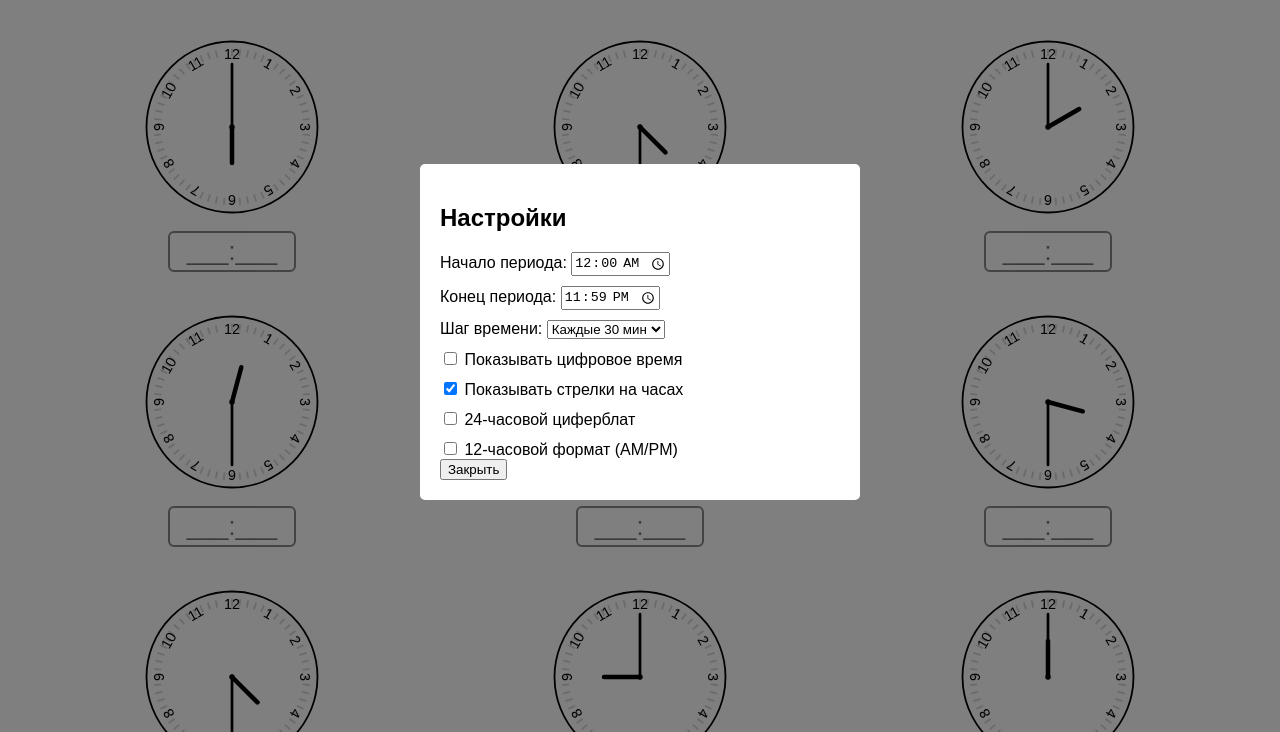
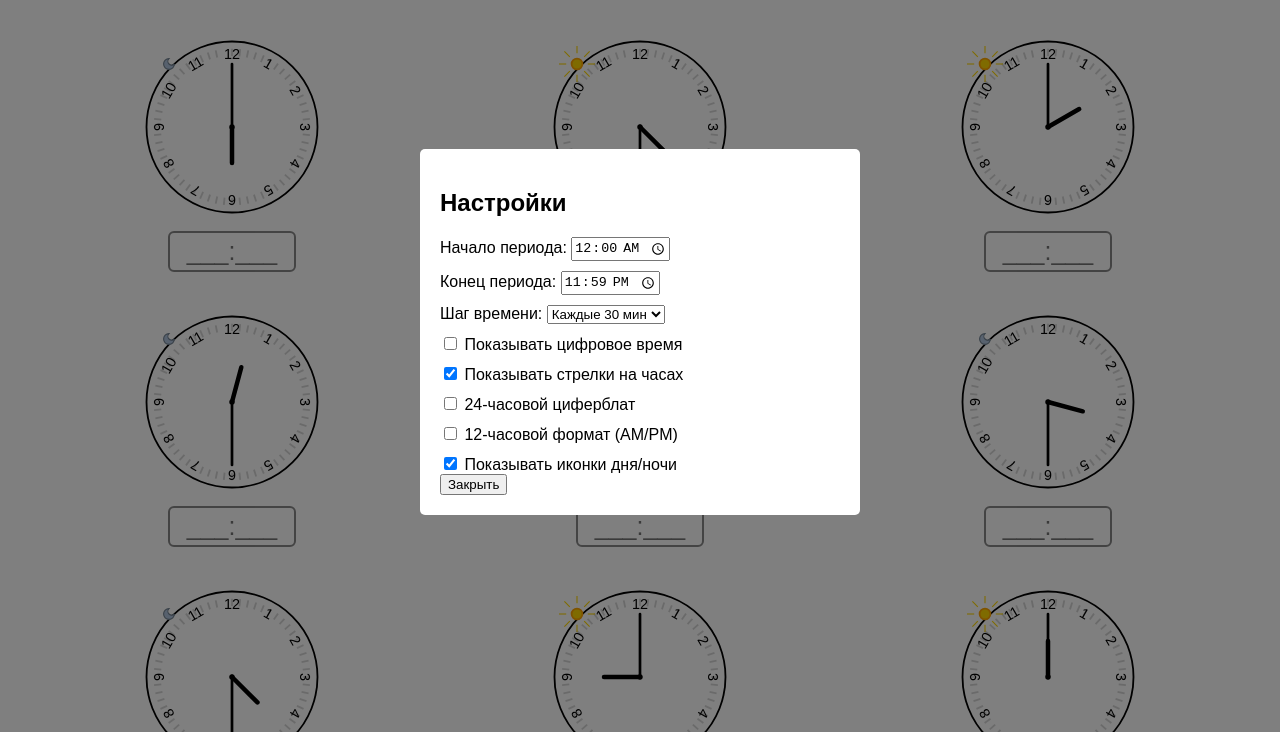
Before and after one commit to starikan/ChildStudy, a plain HTML site: page clock.html in a window 1280 px wide. Both pictures are taken after a click on the button "⚙️". Shown: the part 68-800 px from the top of the page. Drawn offline with Linux system fonts and the light colour scheme.

Commit message:
Add day/night icons to clock: implement SVG sun and moon indicators with toggle option in settings

```diff
--- a/clock.html
+++ b/clock.html
@@ -229,6 +229,22 @@
           <line x1="160" y1="25" x2="190" y2="55" stroke="red" stroke-width="5"/>
           <line x1="190" y1="25" x2="160" y2="55" stroke="red" stroke-width="5"/>
         </g>
+        <g id="svg-sun" style="display:none">
+          <circle cx="30" cy="30" r="6" fill="#FFD700" stroke="#FFA500" stroke-width="2"/>
+          <g stroke="#FFD700" stroke-width="1.2">
+            <line x1="30" y1="18" x2="30" y2="10"/>
+            <line x1="30" y1="42" x2="30" y2="50"/>
+            <line x1="18" y1="30" x2="10" y2="30"/>
+            <line x1="42" y1="30" x2="50" y2="30"/>
+            <line x1="22" y1="22" x2="16" y2="16"/>
+            <line x1="38" y1="22" x2="44" y2="16"/>
+            <line x1="22" y1="38" x2="16" y2="44"/>
+            <line x1="38" y1="38" x2="44" y2="44"/>
+          </g>
+        </g>
+        <g id="svg-moon" style="display:none">
+          <path d="M36 30 A6 6 0 1 1 30 24 A4 4 0 1 0 36 30" fill="#B0C4DE" stroke="#708090" stroke-width="1.2"/>
+        </g>
       </svg>
     </template>
 
@@ -269,6 +285,10 @@
           <input type="checkbox" id="ampmMode" />
           12-часовой формат (AM/PM)
         </label>
+        <label>
+          <input type="checkbox" id="showDayNightIcons" checked />
+          Показывать иконки дня/ночи
+        </label>
         <button onclick="closeModal()">Закрыть</button>
       </div>
     </div>
@@ -294,6 +314,7 @@
           showAnalog: true,
           twentyFourClock: false,
           ampmMode: false,
+          showDayNightIcons: true,
         };
         const saved = JSON.parse(sessionStorage.getItem('clockSettings')) || defaults;
         document.getElementById('startTime').value = saved.start;
@@ -306,11 +327,13 @@
           document.getElementById('twentyFourClock').checked = saved.twentyFourClock === true;
         if (document.getElementById('ampmMode'))
           document.getElementById('ampmMode').checked = saved.ampmMode === true;
+        if (document.getElementById('showDayNightIcons'))
+          document.getElementById('showDayNightIcons').checked = saved.showDayNightIcons !== false;
         return saved;
       }
 
       function generateClocks() {
-        const { start, end, step, showDigital, twentyFourClock, ampmMode } = loadSettings();
+        const { start, end, step, showDigital, twentyFourClock, ampmMode, showDayNightIcons } = loadSettings();
         const showAnalog = document.getElementById('showAnalog') ? document.getElementById('showAnalog').checked : true;
         const startMinutes = toMinutes(start);
         const endMinutes = toMinutes(end);
@@ -409,6 +432,22 @@
             // Скрытие/отображение 24ч цифр
             const tfGroup = svg.querySelector('.twentyfour-group');
             if (tfGroup) tfGroup.style.display = twentyFourClock ? '' : 'none';
+
+            // --- Day/Night icons logic ---
+            const svgSun = svg.querySelector('#svg-sun');
+            const svgMoon = svg.querySelector('#svg-moon');
+            if (svgSun) svgSun.style.display = 'none';
+            if (svgMoon) svgMoon.style.display = 'none';
+            if (showDayNightIcons && times[i + j]) {
+              const [h, m] = times[i + j].split(':').map(Number);
+              // Первая половина дня (0:00–11:59) — солнце, вторая (12:00–23:59) — луна
+              if (h < 12) {
+                if (svgSun) svgSun.style.display = '';
+              } else {
+                if (svgMoon) svgMoon.style.display = '';
+              }
+            }
+
             cell.appendChild(svgFragment);
             const input = document.createElement('input');
             input.type = 'text';
@@ -487,6 +526,7 @@
           showAnalog: document.getElementById('showAnalog').checked,
           twentyFourClock: document.getElementById('twentyFourClock').checked,
           ampmMode: document.getElementById('ampmMode').checked,
+          showDayNightIcons: document.getElementById('showDayNightIcons').checked,
         };
         sessionStorage.setItem('clockSettings', JSON.stringify(settings));
         generateClocks(); // не закрываем модалку
@@ -496,7 +536,7 @@
       function setupLiveSettings() {
         const ids = [
           'startTime', 'endTime', 'step',
-          'showDigital', 'showAnalog', 'twentyFourClock', 'ampmMode'
+          'showDigital', 'showAnalog', 'twentyFourClock', 'ampmMode', 'showDayNightIcons'
         ];
         ids.forEach(id => {
           const el = document.getElementById(id);
```
